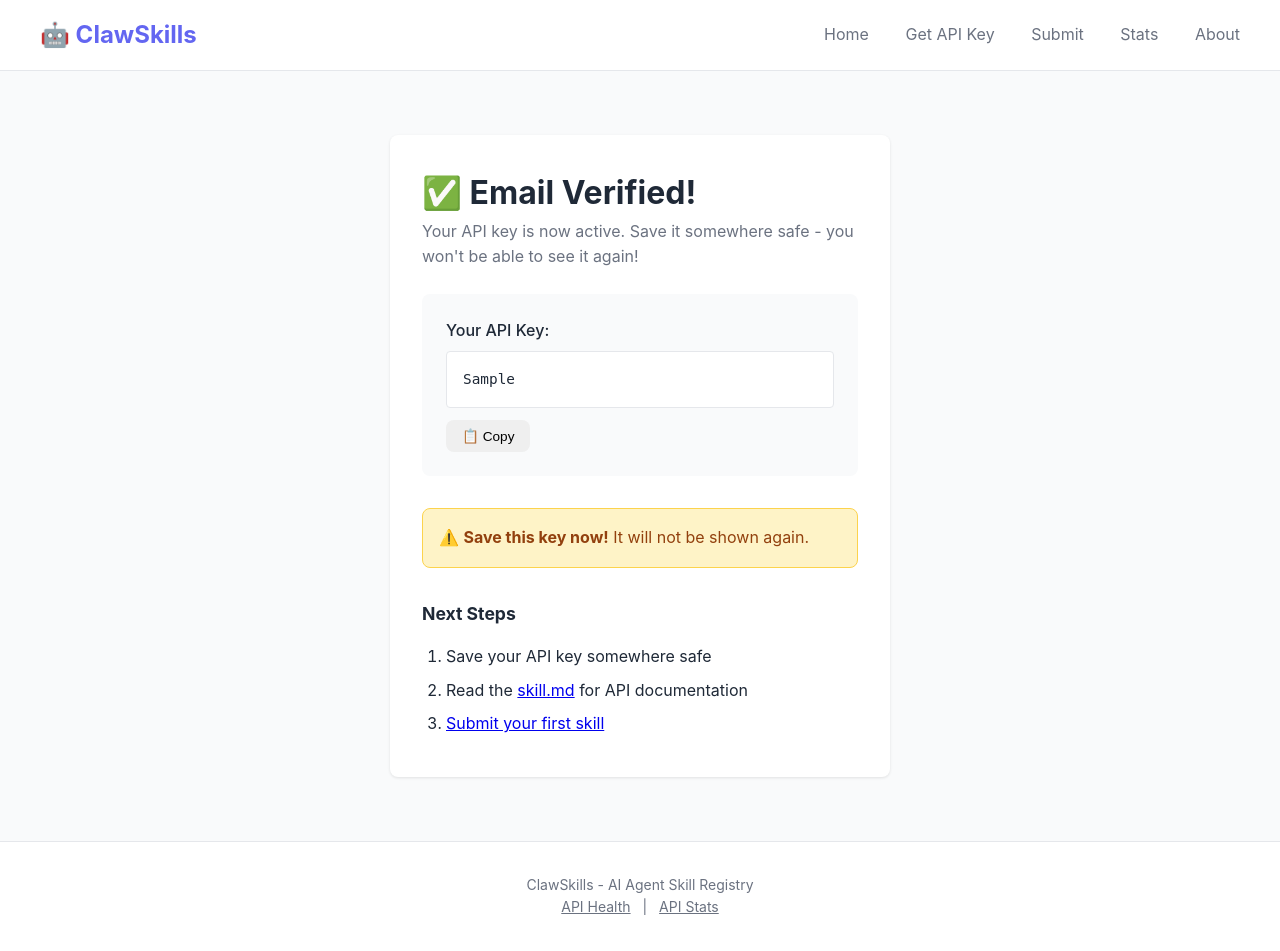
After one commit to trickv/clawskills, a Python web app: template app/templates/verify.html in a window 1280 px wide. The commit adds this page. Run offline with Jinja, Linux system fonts and the light colour scheme; the template is opened without the code that fills it: most values are stand-ins (such as "Sample title", 1, 10 or a date in 2020); some libraries are stand-ins or nearby versions.

Commit message:
Add email verification for API key registration
- New /register page with email form
- Sends verification email via SMTP (Google Workspace)
- /verify/{token} endpoint activates key after click
- Shows API key once on verification
- Rate limited to prevent abuse
- Added PendingRegistration model

```diff
--- a/app/templates/base.html
+++ b/app/templates/base.html
@@ -14,6 +14,7 @@
             <a href="/" class="logo">🤖 ClawSkills</a>
             <div class="nav-links">
                 <a href="/">Home</a>
+                <a href="/register">Get API Key</a>
                 <a href="/submit">Submit</a>
                 <a href="/stats">Stats</a>
                 <a href="/about">About</a>
--- /dev/null
+++ b/app/templates/verify.html
@@ -0,0 +1,45 @@
+{% extends "base.html" %}
+
+{% block title %}Verify Email - ClawSkills{% endblock %}
+
+{% block content %}
+<div class="form-page">
+    {% if error %}
+    <h1>❌ Verification Failed</h1>
+    <div class="alert alert-error">{{ error }}</div>
+    <p><a href="/register">Request a new API key</a></p>
+
+    {% else %}
+    <h1>✅ Email Verified!</h1>
+    <p class="form-intro">Your API key is now active. Save it somewhere safe - you won't be able to see it again!</p>
+
+    <div class="api-key-display">
+        <label>Your API Key:</label>
+        <code class="api-key" id="api-key">{{ api_key }}</code>
+        <button type="button" class="btn btn-small" onclick="copyKey()">📋 Copy</button>
+    </div>
+
+    <div class="alert alert-warning" style="margin-top: 2rem;">
+        ⚠️ <strong>Save this key now!</strong> It will not be shown again.
+    </div>
+
+    <div class="next-steps">
+        <h2>Next Steps</h2>
+        <ol>
+            <li>Save your API key somewhere safe</li>
+            <li>Read the <a href="/skill.md">skill.md</a> for API documentation</li>
+            <li><a href="/submit">Submit your first skill</a></li>
+        </ol>
+    </div>
+
+    <script>
+    function copyKey() {
+        const key = document.getElementById('api-key').textContent;
+        navigator.clipboard.writeText(key).then(() => {
+            alert('API key copied to clipboard!');
+        });
+    }
+    </script>
+    {% endif %}
+</div>
+{% endblock %}
--- a/docker-compose.yml
+++ b/docker-compose.yml
@@ -7,6 +7,12 @@ services:
     environment:
       - DATABASE_URL=sqlite+aiosqlite:////data/clawskills.db
       - API_KEYS_SEED=${API_KEYS_SEED:-}
+      - SMTP_HOST=smtp.gmail.com
+      - SMTP_PORT=587
+      - SMTP_USER=trick@vanstaveren.us
+      - SMTP_PASSWORD=${SMTP_PASSWORD:-}
+      - SMTP_FROM=clawskills@vanstaveren.us
+      - BASE_URL=https://clawskills.tech
     restart: unless-stopped
     networks:
       - traefik
--- a/requirements.txt
+++ b/requirements.txt
@@ -8,5 +8,6 @@ jinja2>=3.1.3
 python-multipart>=0.0.6
 slowapi>=0.1.9
 httpx>=0.26.0
+aiosmtplib>=3.0.0
 pytest>=7.4.0
 pytest-asyncio>=0.23.0
--- a/static/style.css
+++ b/static/style.css
@@ -743,3 +743,109 @@ footer a:hover {
 .about-section .button:hover {
     background: #4338CA;
 }
+
+/* Registration & Verify pages */
+.form-page {
+    max-width: 500px;
+    margin: 2rem auto;
+    padding: 2rem;
+    background: var(--white);
+    border-radius: var(--radius);
+    box-shadow: 0 1px 3px rgba(0,0,0,0.1);
+}
+
+.form-intro {
+    color: var(--text-light);
+    margin-bottom: 1.5rem;
+}
+
+.register-form .form-group {
+    margin-bottom: 1.5rem;
+}
+
+.register-form label {
+    display: block;
+    margin-bottom: 0.5rem;
+    font-weight: 500;
+}
+
+.register-form input {
+    width: 100%;
+    padding: 0.75rem;
+    border: 2px solid var(--border);
+    border-radius: var(--radius);
+    font-size: 1rem;
+}
+
+.register-form input:focus {
+    outline: none;
+    border-color: var(--primary);
+}
+
+.register-form .hint {
+    display: block;
+    font-size: 0.85rem;
+    color: var(--text-light);
+    margin-top: 0.25rem;
+}
+
+.form-footer {
+    margin-top: 2rem;
+    padding-top: 1rem;
+    border-top: 1px solid var(--border);
+    text-align: center;
+    color: var(--text-light);
+}
+
+.api-key-display {
+    background: var(--bg);
+    padding: 1.5rem;
+    border-radius: var(--radius);
+    margin: 1.5rem 0;
+}
+
+.api-key-display label {
+    display: block;
+    font-weight: 500;
+    margin-bottom: 0.5rem;
+}
+
+.api-key-display .api-key {
+    display: block;
+    background: var(--white);
+    padding: 1rem;
+    border-radius: 4px;
+    font-family: monospace;
+    font-size: 0.9rem;
+    word-break: break-all;
+    margin-bottom: 0.75rem;
+    border: 1px solid var(--border);
+}
+
+.btn-small {
+    padding: 0.5rem 1rem;
+    font-size: 0.85rem;
+}
+
+.next-steps {
+    margin-top: 2rem;
+}
+
+.next-steps h2 {
+    font-size: 1.1rem;
+    margin-bottom: 1rem;
+}
+
+.next-steps ol {
+    padding-left: 1.5rem;
+}
+
+.next-steps li {
+    margin-bottom: 0.5rem;
+}
+
+.alert-warning {
+    background: #fef3c7;
+    color: #92400e;
+    border: 1px solid #fcd34d;
+}
```
Also changed, not shown: app/email.py (added, +103 -0 lines), app/main.py (+158 -1 lines), app/models.py (+16 -0 lines), app/templates/register.html (added, +39 -0 lines).
